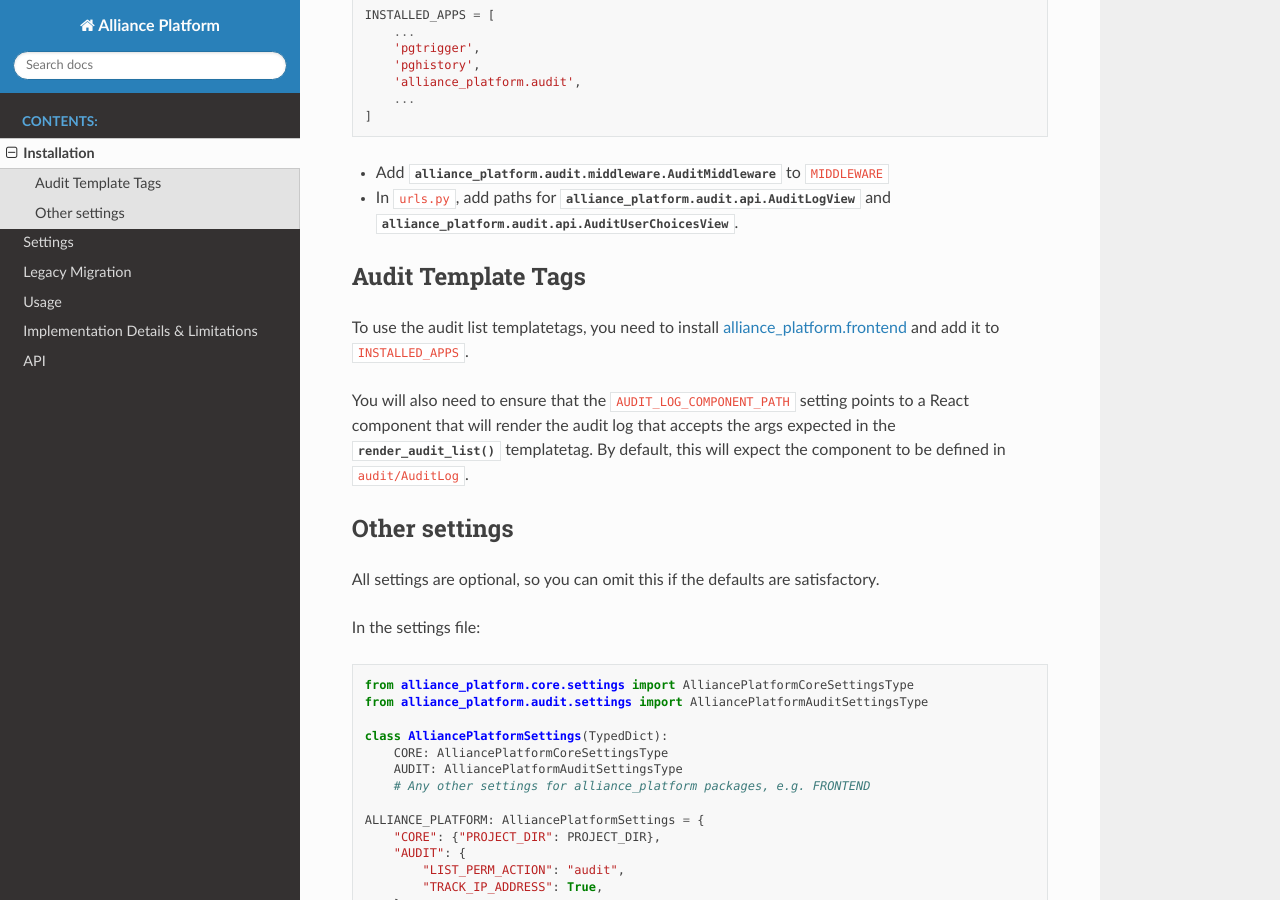
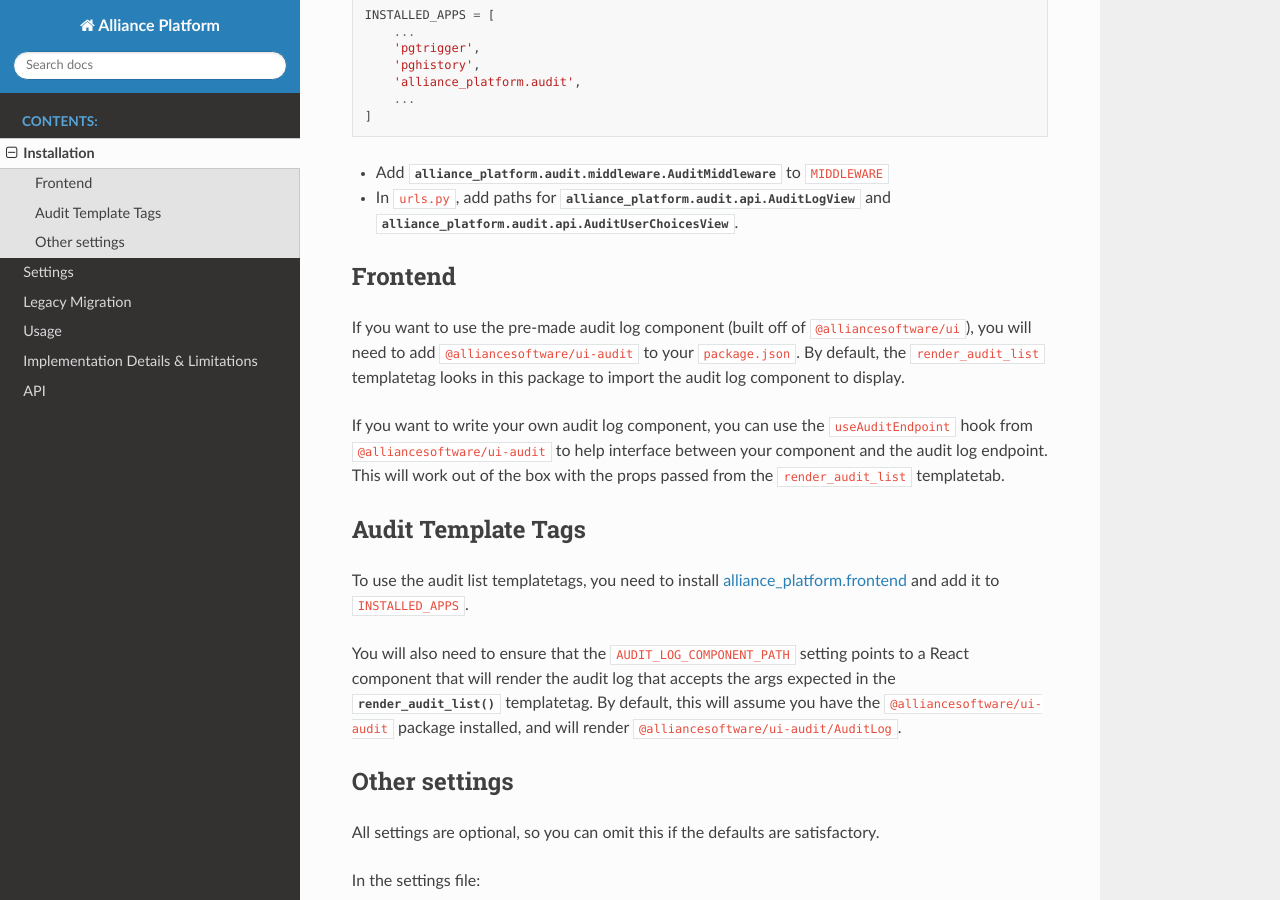
Before and after one commit to AllianceSoftware/alliance-platform-py, a Sphinx documentation site: the page built from packages/ap-audit/docs/installation.rst, in a window 1280 px wide and 900 px high, scrolled down 264 px. Built offline with Sphinx 7.4.7 and the Read the Docs theme 3.1.0, drawn with Linux system fonts in a browser that asks for light colours; cross-references to code outside the pages are shown as plain code.

Commit message:
feature: update settings and docs for new ui-audit package

```diff
--- a/packages/ap-audit/docs/installation.rst
+++ b/packages/ap-audit/docs/installation.rst
@@ -22,6 +22,17 @@
 
 * In ``urls.py``, add paths for :class:`alliance_platform.audit.api.AuditLogView` and :class:`alliance_platform.audit.api.AuditUserChoicesView`.
 
+Frontend
+~~~~~~~~
+
+If you want to use the pre-made audit log component (built off of ``@alliancesoftware/ui``), you will need
+to add ``@alliancesoftware/ui-audit`` to your ``package.json``. By default, the ``render_audit_list``
+templatetag looks in this package to import the audit log component to display.
+
+If you want to write your own audit log component, you can use the ``useAuditEndpoint`` hook from
+``@alliancesoftware/ui-audit`` to help interface between your component and the audit log endpoint.
+This will work out of the box with the props passed from the ``render_audit_list`` templatetab.
+
 Audit Template Tags
 ~~~~~~~~~~~~~~~~~~~
 
@@ -29,8 +40,8 @@
 
 You will also need to ensure that the ``AUDIT_LOG_COMPONENT_PATH`` setting points to a React component that will render
 the audit log that accepts the args expected in the :func:`~alliance_platform.audit.templatetags.audit.render_audit_list`
-templatetag. By default, this will expect the component to be defined in ``audit/AuditLog``.
-
+templatetag. By default, this will assume you have the ``@alliancesoftware/ui-audit`` package installed, and will
+render ``@alliancesoftware/ui-audit/AuditLog``.
 
 Other settings
 ~~~~~~~~~~~~~~
```
Also changed, not shown: packages/ap-audit/docs/legacy-migration.rst (+12 -0 lines), 3 other files.
